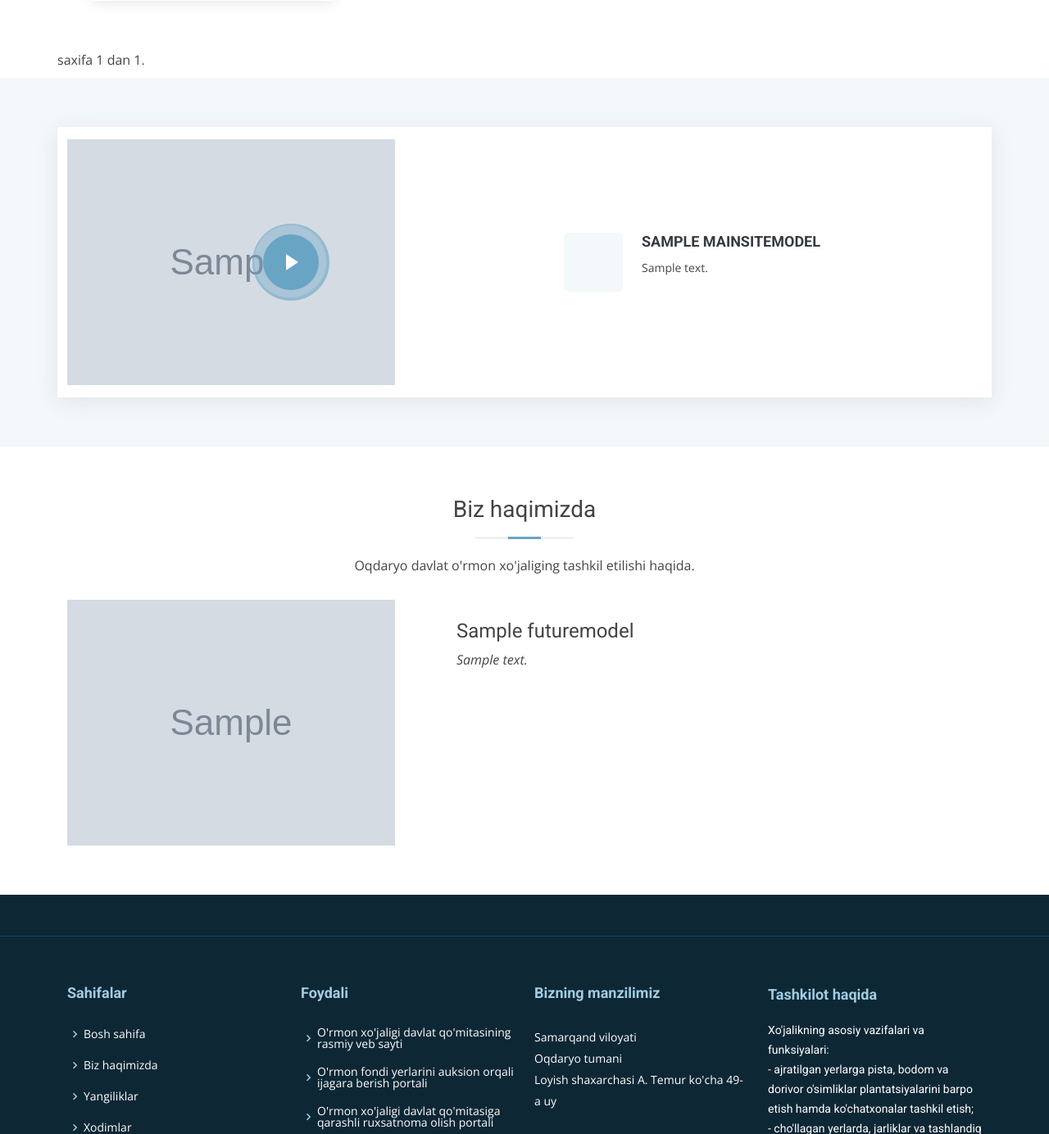
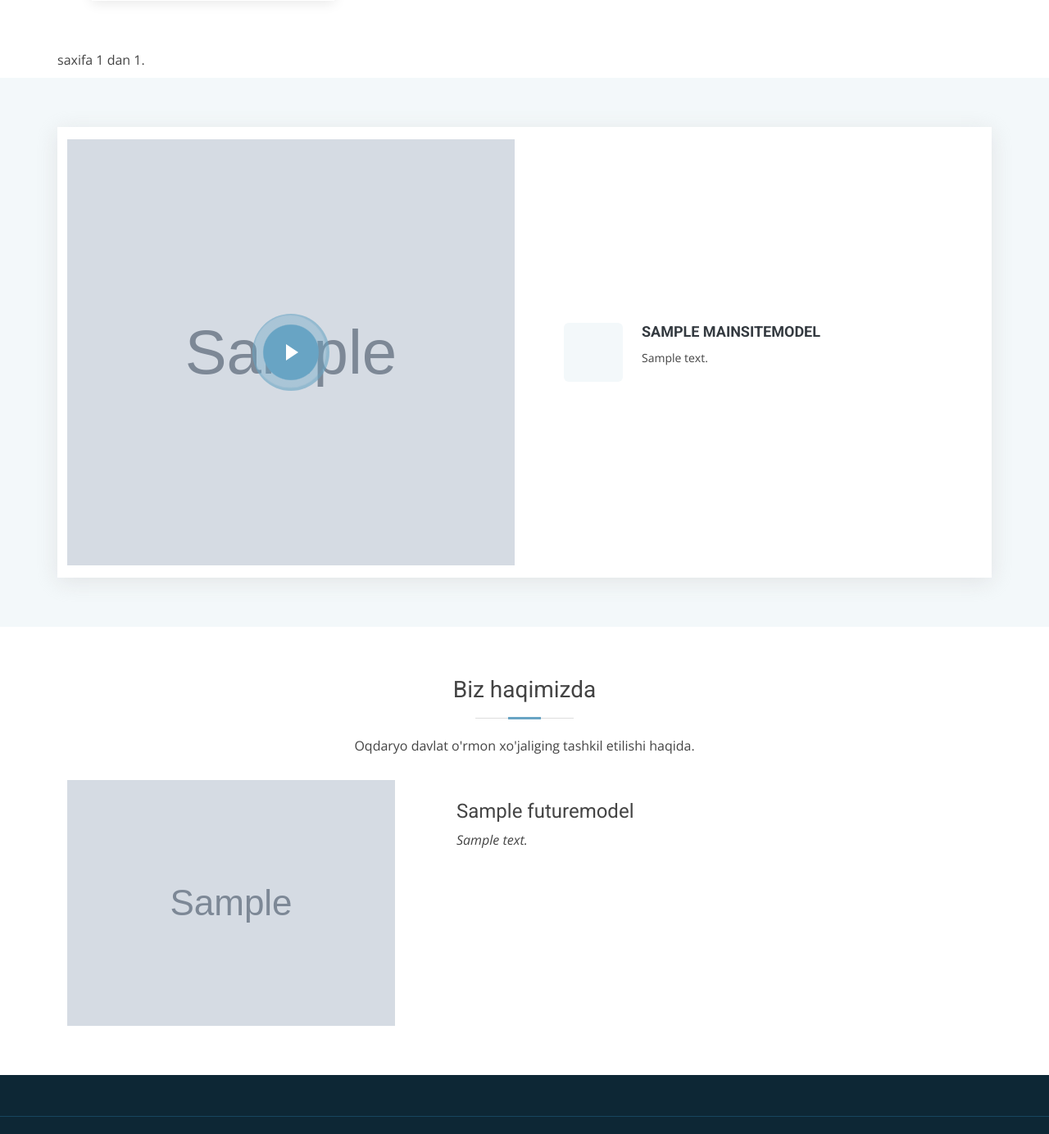
Before and after one commit to Sanjar1996/Oqdaryo, a Django app: page / in a window 1280 px wide. Shown: the part 1365-2749 px from the top of the page at 82% size. Run offline with Django 3.2, Linux system fonts and the light colour scheme; tables that the repository leaves empty hold one stand-in row (values such as "Sample post"); grey boxes marked "Sample" are stand-in pictures; some libraries are stand-ins or nearby versions.

Commit message:
Update style.css

```diff
--- a/src/static/css/style.css
+++ b/src/static/css/style.css
@@ -779,7 +779,14 @@ section {
 .why-us .video-box img {
   padding-top: 15px;
   padding-bottom: 15px;
-}
+  width: 650px;
+  height: 550px;
+}
+
+/* .why-us .video-box img{
+  width: 650px;
+  height: 550px;
+} */
 
 .why-us .play-btn {
   width: 94px;
```
